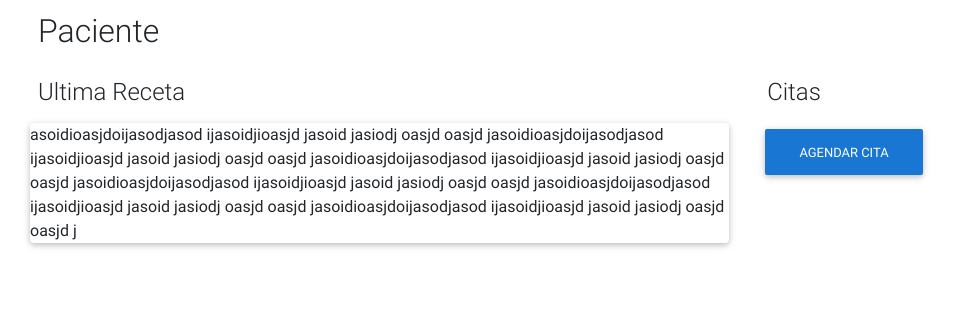
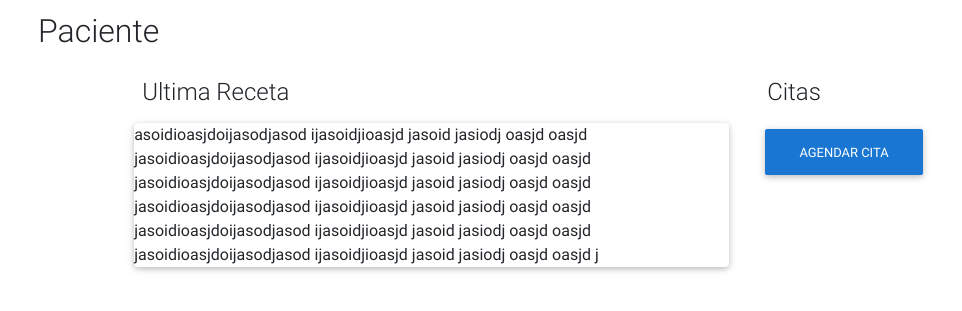
Before and after one commit to kevinjmr/clinica, a PHP site: page /paciente.php in a window 1280 px wide. Shown: the top 311 px of the page, without its empty margins (0-962 px from the left). Run offline with PHP 8.4, Linux system fonts and the light colour scheme.

Commit message:
Update paciente.php

```diff
--- a/paciente.php
+++ b/paciente.php
@@ -35,7 +35,8 @@
   <nav>
 
   	<div class="col-12 container d-flex flex-column flex-md-row">
-  		<div class="col-7 container  flex-md-row">
+    <div class="col-1 container d-flex flex-column flex-md-row"></div>
+  		<div class="col-6 container  flex-md-row">
     	<h4 class="py-2 px-2 d-none d-md-inline-block" >Ultima Receta</h4>
     <div class="card">
 
```
